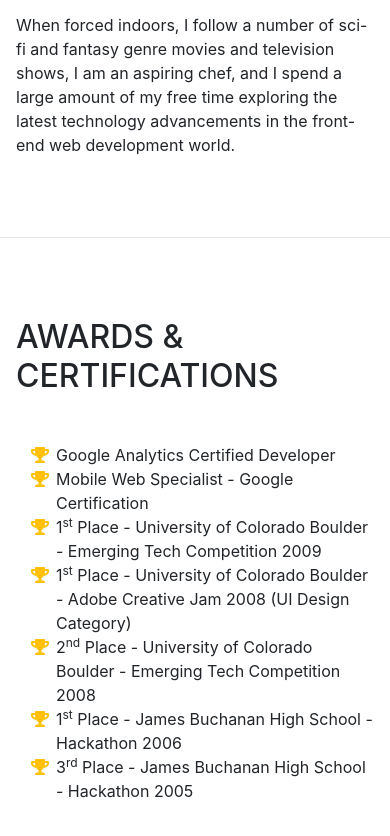
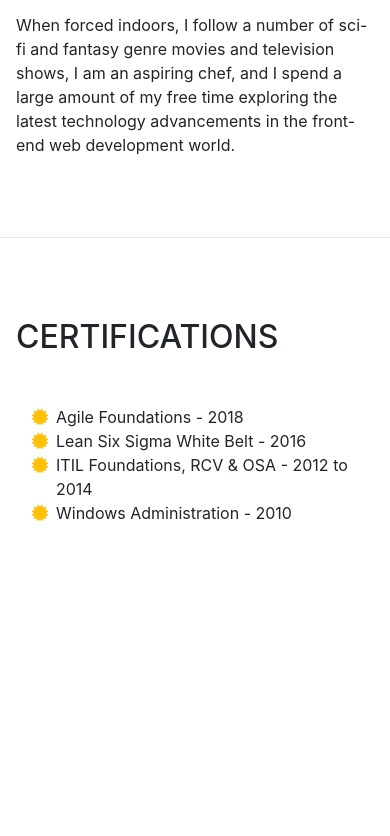
Before and after one commit to baesk/bootstrap-resume, a website with bundled scripts: page index.html in a window 390 px wide. Shown: the part 3872-4708 px from the top of the page. After the commit the page ends 4477 px from the top, so only its background shows below. Built offline with nearby package versions, Linux system fonts and the light colour scheme; a web font is replaced by a local one.

Commit message:
More tweaks

```diff
--- a/index.html
+++ b/index.html
@@ -53,7 +53,7 @@
             <a class="nav-link js-scroll-trigger" href="#interests">Interests</a>
           </li>
           <li class="nav-item">
-            <a class="nav-link js-scroll-trigger" href="#awards">Awards</a>
+            <a class="nav-link js-scroll-trigger" href="#awards">Certifications</a>
           </li>
         </ul>
       </div>
@@ -191,6 +191,9 @@
             <li class="list-inline-item">
               <i class="fab fa-github" data-toggle="tooltip" data-placement="top" title="GitHub"></i>
             </li>
+            <li class="list-inline-item">
+              <i class="fas fa-server" data-toggle="tooltip" data-placement="top" title="Windows Server"></i>
+            </li>
             </ul>
 
           <div class="subheading mb-3">Workflow</div>
@@ -225,34 +228,20 @@
 
       <section class="resume-section p-3 p-lg-5 d-flex flex-column" id="awards">
         <div class="my-auto">
-          <h2 class="mb-5">Awards &amp; Certifications</h2>
+          <h2 class="mb-5">Certifications</h2>
           <ul class="fa-ul mb-0">
             <li>
-              <i class="fa-li fa fa-trophy text-warning"></i>
-              Google Analytics Certified Developer</li>
+              <i class="fa-li fa fa-certificate text-warning"></i>
+              Agile Foundations - 2018</li>
             <li>
-              <i class="fa-li fa fa-trophy text-warning"></i>
-              Mobile Web Specialist - Google Certification</li>
+                <i class="fa-li fa fa-certificate text-warning"></i>
+                Lean Six Sigma White Belt - 2016</li>
             <li>
-              <i class="fa-li fa fa-trophy text-warning"></i>
-              1<sup>st</sup>
-              Place - University of Colorado Boulder - Emerging Tech Competition 2009</li>
+              <i class="fa-li fa fa-certificate text-warning"></i>
+              ITIL Foundations, RCV & OSA - 2012 to 2014</li>
             <li>
-              <i class="fa-li fa fa-trophy text-warning"></i>
-              1<sup>st</sup>
-              Place - University of Colorado Boulder - Adobe Creative Jam 2008 (UI Design Category)</li>
-            <li>
-              <i class="fa-li fa fa-trophy text-warning"></i>
-              2<sup>nd</sup>
-              Place - University of Colorado Boulder - Emerging Tech Competition 2008</li>
-            <li>
-              <i class="fa-li fa fa-trophy text-warning"></i>
-              1<sup>st</sup>
-              Place - James Buchanan High School - Hackathon 2006</li>
-            <li>
-              <i class="fa-li fa fa-trophy text-warning"></i>
-              3<sup>rd</sup>
-              Place - James Buchanan High School - Hackathon 2005</li>
+              <i class="fa-li fa fa-certificate text-warning"></i>
+              Windows Administration - 2010</li>
           </ul>
         </div>
       </section>
```
